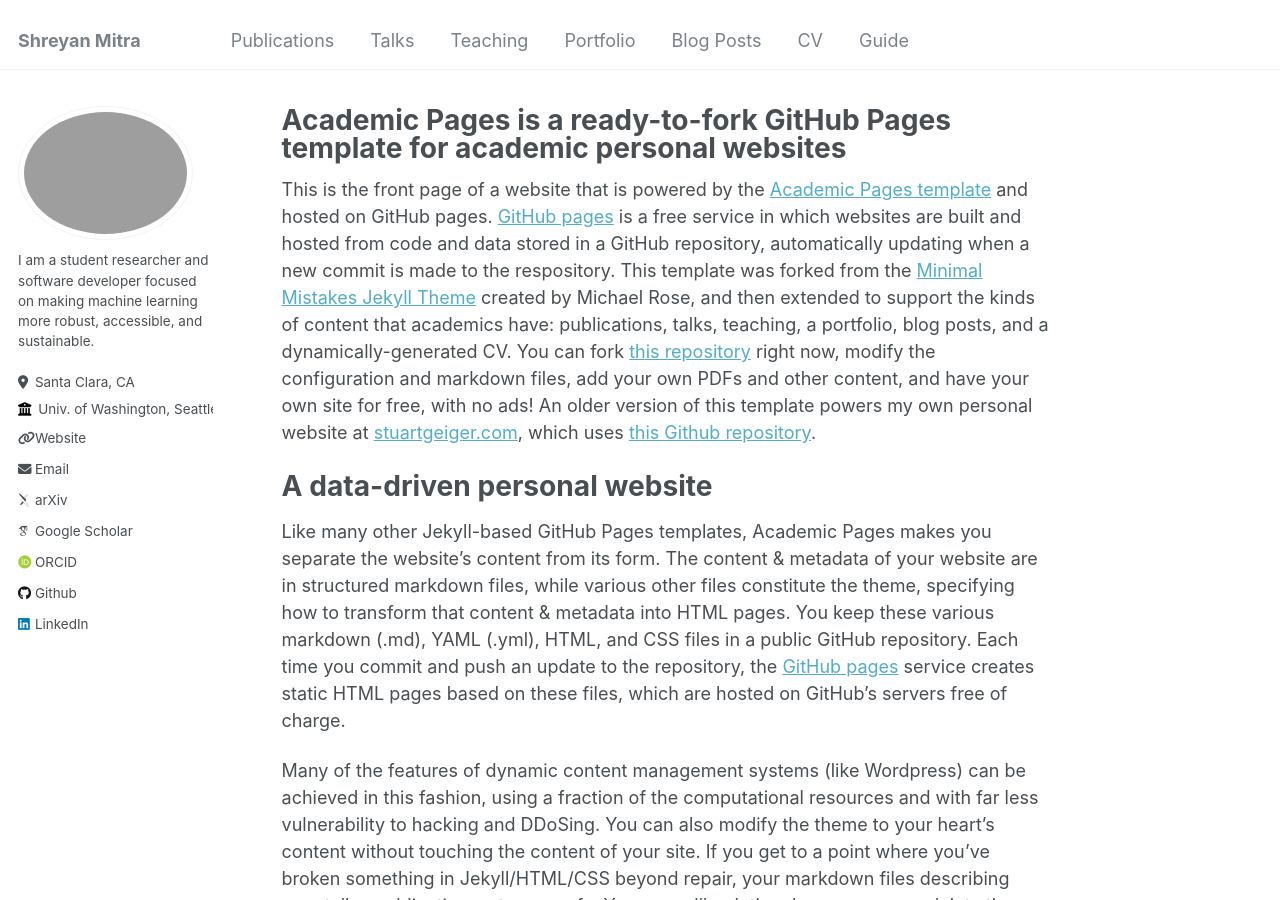
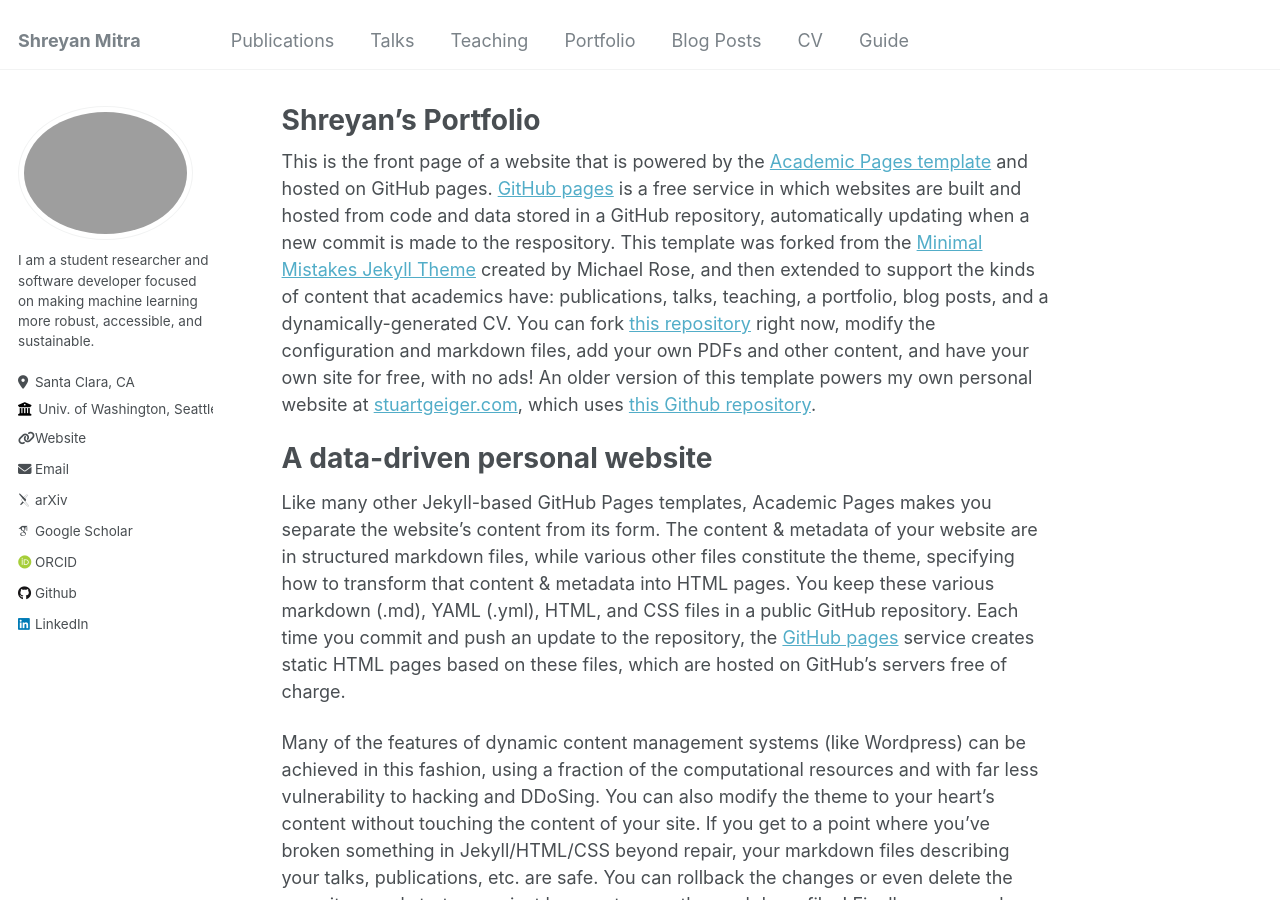
Before and after one commit to shreyanmitra/shreyanmitra.github.io, a Jekyll site: the page built from _pages/about.md, in a window 1280 px wide and 900 px high. Built offline with Jekyll 4.4.1, drawn with Linux system fonts in a browser that asks for light colours; some web fonts are replaced.

Commit message:
Update about.md

```diff
--- a/_pages/about.md
+++ b/_pages/about.md
@@ -1,6 +1,6 @@
 ---
 permalink: /
-title: "Academic Pages is a ready-to-fork GitHub Pages template for academic personal websites"
+title: "Shreyan's Portfolio"
 author_profile: true
 redirect_from:
   - /about/
```
